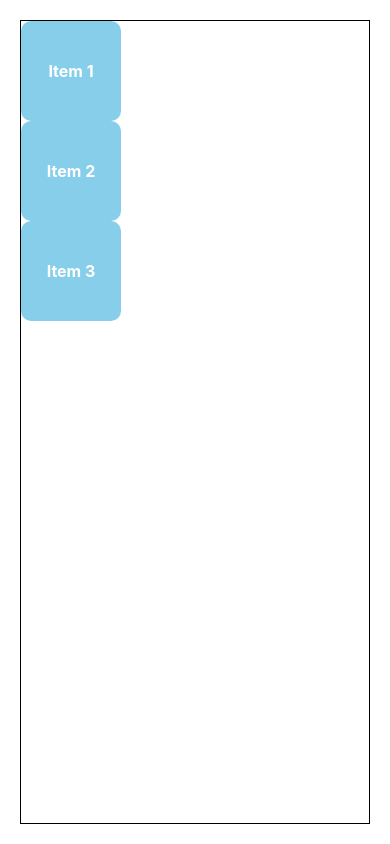
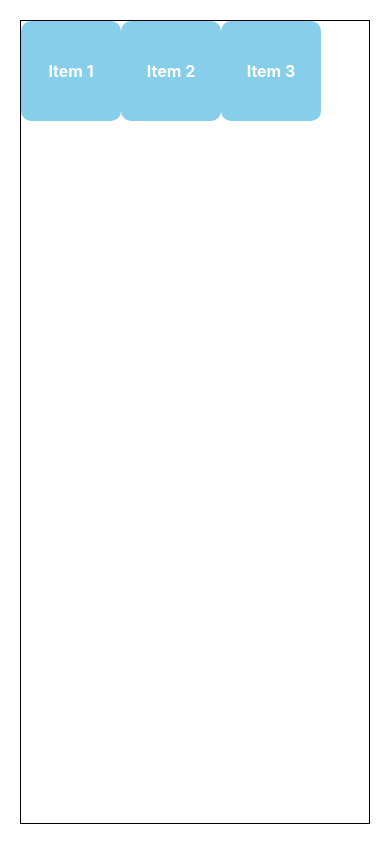
Before and after one commit to deploy-edu/FlexBoxLayoutController, a React Native app: screen / in a window 390 px wide. Built offline with nearby package versions, Linux system fonts and the light colour scheme.

Commit message:
flex direction 변경해보기

```diff
--- a/App.tsx
+++ b/App.tsx
@@ -6,7 +6,11 @@ export default function App() {
   return (
     <SafeAreaView style={styles.safeAreaView}>
       <View style={styles.rootContainer}>
-        <Container>
+        <Container
+          style={{
+            flexDirection: "row",
+          }}
+        >
           <Item name="Item 1" />
           <Item name="Item 2" />
           <Item name="Item 3" />
```
